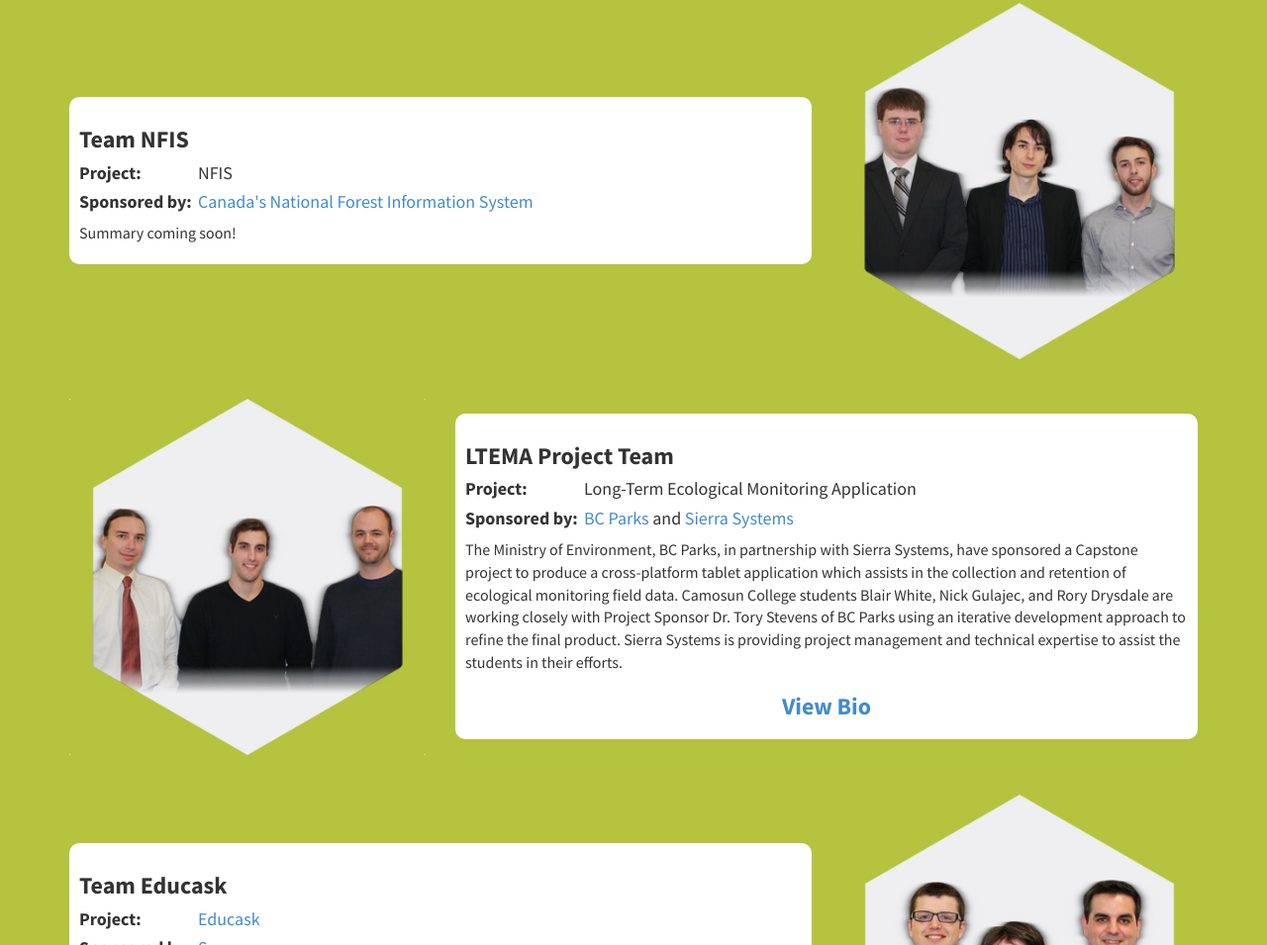
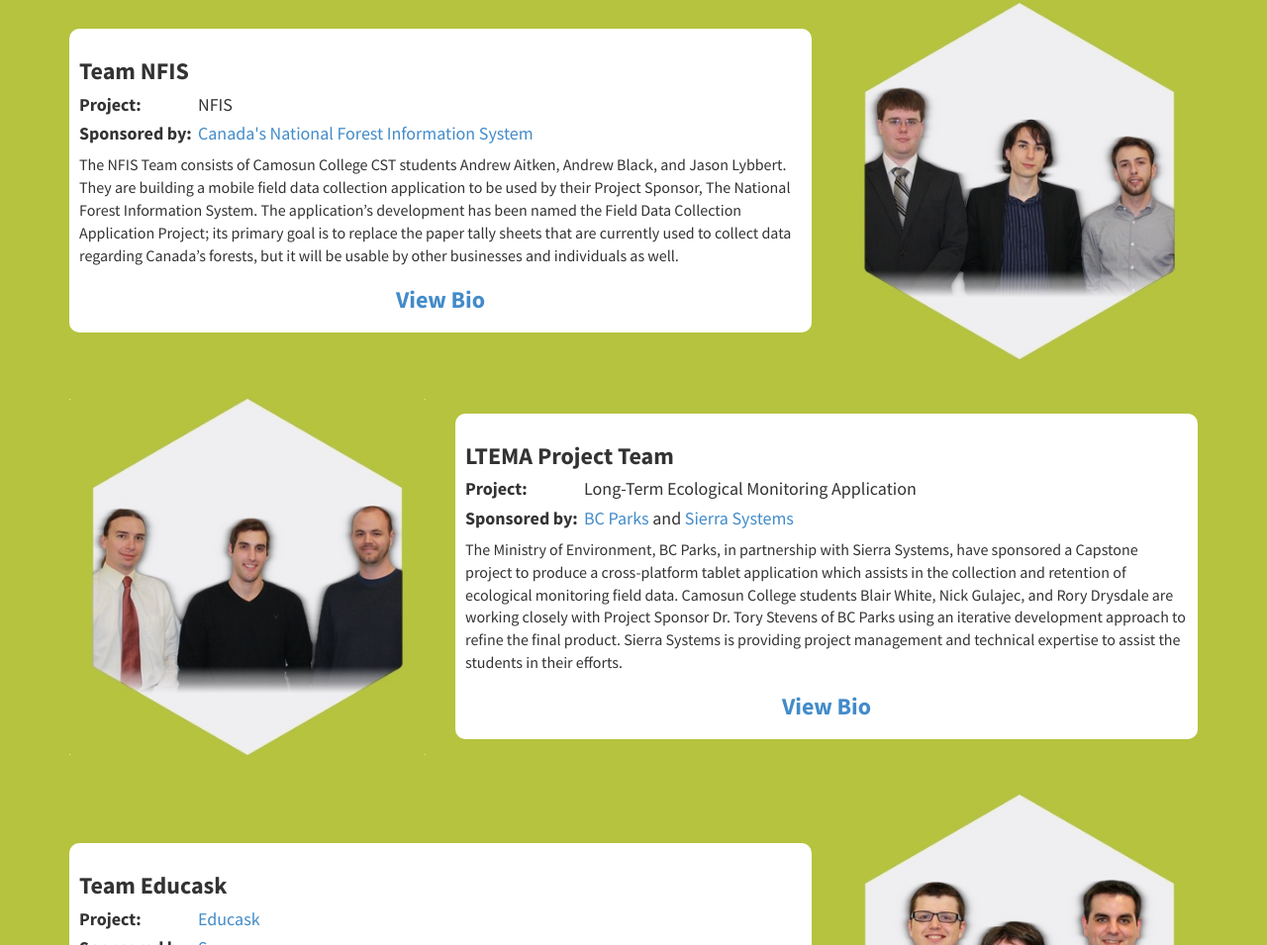
Before and after one commit to yokelpole/symposium-website, a plain HTML site: page index.html in a window 1280 px wide. Shown: the part 3377-4332 px from the top of the page at 99% size. Drawn offline with nearby package versions, Linux system fonts and the light colour scheme.

Commit message:
Addition of NFIS bio and description.

```diff
--- a/index.html
+++ b/index.html
@@ -303,8 +303,8 @@ early childhood development in the Capital Region.</p><p>The Victoria Zumbini We
                         <h3>Team NFIS</h3>
                         <h4><span>Project:</span>NFIS</h4>
                         <h4><span>Sponsored by:</span><a href="https://ca.nfis.org/index_eng.html" target="_blank">Canada's National Forest Information System</a></h4>
-                        <p>Summary coming soon!</p>
-                           <!--<h3><a href="">View Bio</a></h3>-->
+                        <p>The NFIS Team consists of Camosun College CST students Andrew Aitken, Andrew Black, and Jason Lybbert. They are building a mobile field data collection application to be used by their Project Sponsor, The National Forest Information System. The application’s development has been named the Field Data Collection Application Project; its primary goal is to replace the paper tally sheets that are currently used to collect data regarding Canada’s forests, but it will be usable by other businesses and individuals as well.</p>
+                        <h3><a href="./bio/NFIS.pdf" target="_blank">View Bio</a></h3>
                     </div>
                 </div>
                 <div class="hidden-xs col-sm-4 col-md-4 center">
```
Also changed, not shown: 1 other file.
